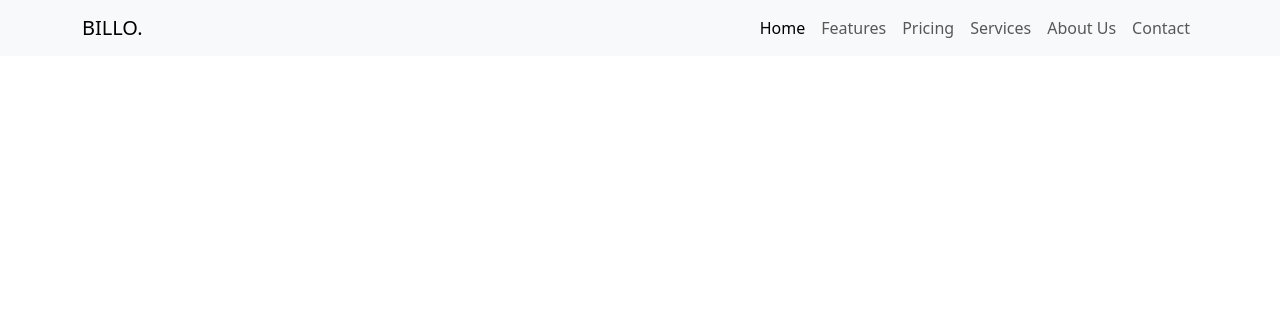
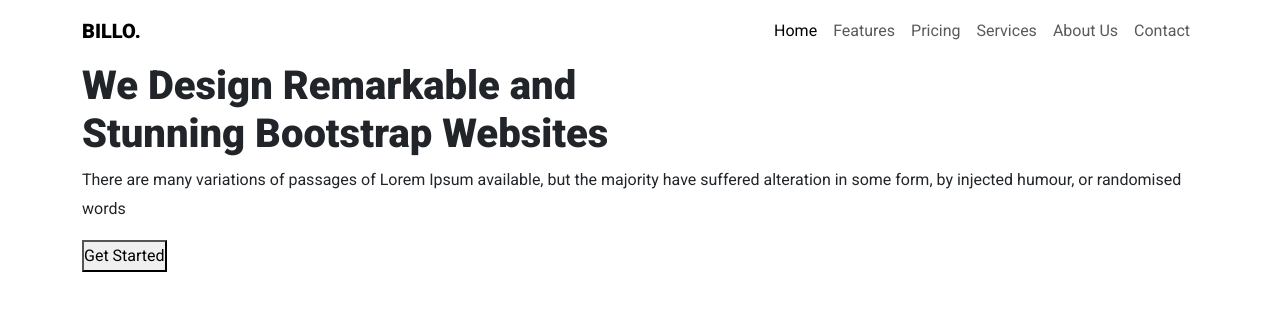
Before and after one commit to fmfahath/bootstrap-billo-website, a plain HTML site: page index.html in a window 1280 px wide. Drawn offline with nearby package versions, Linux system fonts and the light colour scheme.

Commit message:
hero - hero section added

```diff
--- a/css/style.css
+++ b/css/style.css
@@ -0,0 +1,27 @@
+@import url('https://fonts.googleapis.com/css2?family=Roboto:ital,wght@0,100;0,300;0,400;0,500;0,700;0,900;1,100;1,300;1,400;1,500;1,700;1,900&display=swap');
+
+* {
+    margin: 0;
+    padding: 0;
+    box-sizing: border-box;
+    font-family: 'Roboto', "sans-serif";
+}
+
+body {
+    line-height: 1.8;
+}
+
+h1,
+h2,
+h3,
+h4,
+h5,
+h6 {
+    font-weight: 900;
+}
+
+a {
+    text-decoration: none;
+    transition: 0.4s ease;
+    font-weight: 800;
+}
--- a/index.html
+++ b/index.html
@@ -7,11 +7,12 @@
     <title>Billo</title>
     <link href="https://cdn.jsdelivr.net/npm/bootstrap@5.3.3/dist/css/bootstrap.min.css" rel="stylesheet"
         integrity="sha384-QWTKZyjpPEjISv5WaRU9OFeRpok6YctnYmDr5pNlyT2bRjXh0JMhjY6hW+ALEwIH" crossorigin="anonymous">
+    <link rel="stylesheet" href="css/style.css">
 </head>
 
 <body>
     <!-- navbar -->
-    <nav class="navbar navbar-expand-lg bg-body-tertiary">
+    <nav class="navbar navbar-expand-lg navbar-light bg-white">
         <div class="container">
             <a class="navbar-brand" href="#">BILLO.</a>
             <button class="navbar-toggler" type="button" data-bs-toggle="collapse" data-bs-target="#navbarNav"
@@ -43,6 +44,24 @@
         </div>
     </nav>
 
+    <!-- hero section -->
+    <section id="home">
+        <div class="container">
+            <div class="row">
+                <div class="col-12">
+                    <h1>We Design Remarkable and<br>
+                        Stunning Bootstrap Websites</h1>
+                    <p>There are many variations of passages of Lorem Ipsum available, but the majority
+                        have suffered alteration in some form, by injected humour, or randomised words</p>
+                    <button>Get Started</button>
+                </div>
+            </div>
+        </div>
+    </section>
+
+
+
+
 
     <script src="https://cdn.jsdelivr.net/npm/bootstrap@5.3.3/dist/js/bootstrap.bundle.min.js"
         integrity="sha384-YvpcrYf0tY3lHB60NNkmXc5s9fDVZLESaAA55NDzOxhy9GkcIdslK1eN7N6jIeHz"
```
